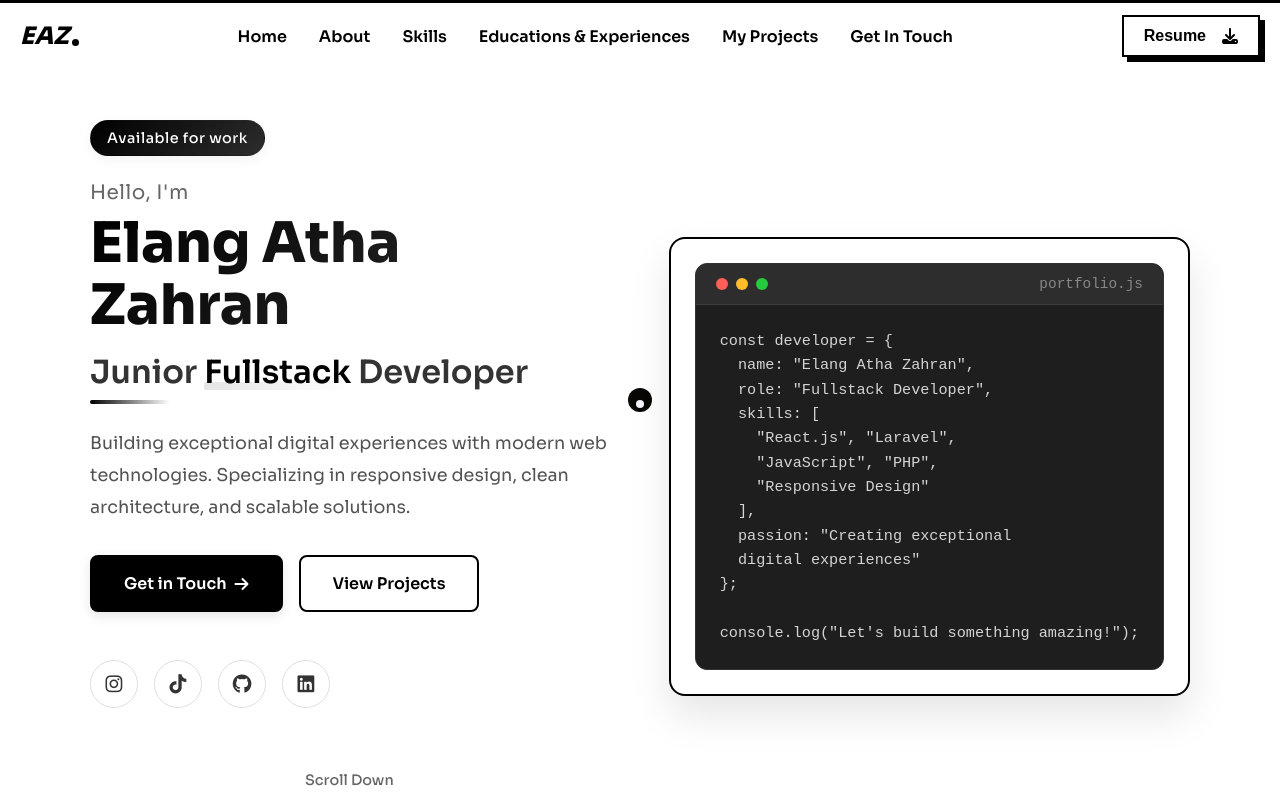
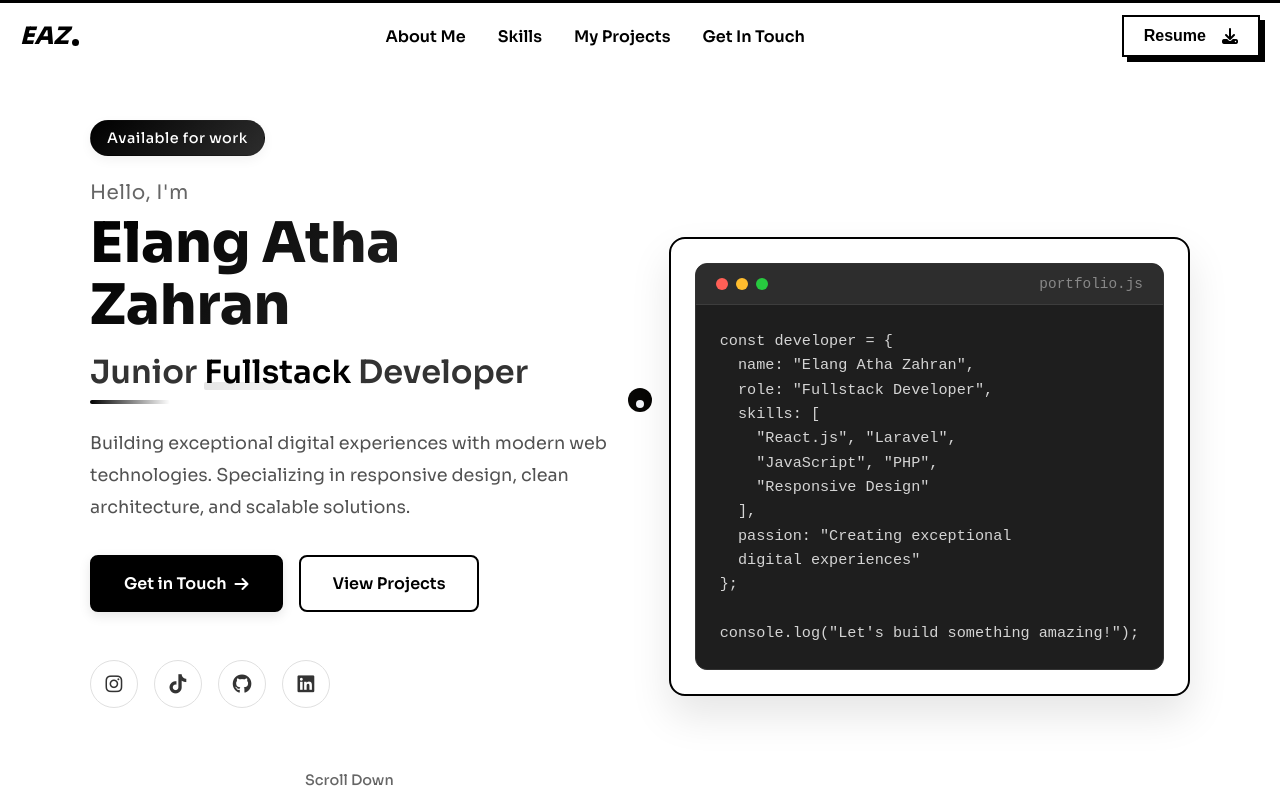
Before and after one commit to zayennn/portfolio, a React (Create React App) app: page / in a window 1280 px wide. Shown: the top 800 px of the page. Built offline with nearby package versions, Linux system fonts and the light colour scheme.

Commit message:
update navbar

```diff
--- a/src/components/Navbar/Navbar.jsx
+++ b/src/components/Navbar/Navbar.jsx
@@ -1,11 +1,12 @@
 import React, { useEffect, useRef, useState } from 'react'
-import { Link } from 'react-router-dom'
+import { Link, useLocation } from 'react-router-dom'
 import { motion, AnimatePresence, useScroll, useSpring } from 'framer-motion'
 import styles from './navbar.module.css'
 
 const Navbar = () => {
     const [isMenuOpen, setIsMenuOpen] = useState(false);
     const navbarRef = useRef(null);
+    const location = useLocation();
     const { scrollYProgress } = useScroll();
     const scrollX = useSpring(scrollYProgress, {
         stiffness: 120,
@@ -31,33 +32,32 @@ const Navbar = () => {
         };
     }, []);
 
+    useEffect(() => {
+        // Scroll to top ketika route berubah
+        window.scrollTo(0, 0);
+        setIsMenuOpen(false);
+    }, [location]);
+
     const toggleMenu = () => {
         setIsMenuOpen(!isMenuOpen);
     };
 
     const navLinks = [
-        { id: 1, text: 'home', href: '/' },
-        { id: 2, text: 'about', href: '#about' },
-        { id: 3, text: 'skills', href: '/skills' },
-        { id: 4, text: 'educations & experiences', href: '#education' },
-        { id: 5, text: 'my projects', href: '/projects' },
-        { id: 6, text: 'get in touch', href: '/contact' },
+        { id: 1, text: 'about me', href: '/#about' },
+        { id: 2, text: 'skills', href: '/skills' },
+        { id: 3, text: 'my projects', href: '/projects' },
+        { id: 4, text: 'get in touch', href: '/contact' },
     ];
 
     const handleNavClick = (href) => {
-        if (href.startsWith('/')) {
-            setIsMenuOpen(false);
-            return;
-        }
+        setIsMenuOpen(false);
 
-        if (window.location.pathname === '/') {
-            setIsMenuOpen(false);
-            const element = document.querySelector(href);
+        if (href.includes('#') && location.pathname === '/') {
+            const elementId = href.split('#')[1];
+            const element = document.getElementById(elementId);
             if (element) {
                 element.scrollIntoView({ behavior: 'smooth' });
             }
-        } else {
-            window.location.href = `/${href}`;
         }
     };
 
@@ -119,23 +119,14 @@ const Navbar = () => {
             />
 
             <div ref={navbarRef} className={styles.navbar__container}>
-                <Link className={styles.brand} to="/">
+                <Link className={styles.brand} to="/" data-cursor="hover">
                     EAZ
                 </Link>
 
                 {/* Desktop Menu */}
                 <nav className={styles.nav__menu}>
                     {navLinks.map((link) => (
-                        link.href.startsWith('/') ? (
-                            <Link
-                                key={link.id}
-                                className={styles.nav__link}
-                                to={link.href}
-                                data-cursor="hover"
-                            >
-                                {link.text}
-                            </Link>
-                        ) : (
+                        link.href.includes('#') ? (
                             <a
                                 key={link.id}
                                 className={styles.nav__link}
@@ -148,6 +139,15 @@ const Navbar = () => {
                             >
                                 {link.text}
                             </a>
+                        ) : (
+                            <Link
+                                key={link.id}
+                                className={styles.nav__link}
+                                to={link.href}
+                                data-cursor="hover"
+                            >
+                                {link.text}
+                            </Link>
                         )
                     ))}
                 </nav>
@@ -163,7 +163,24 @@ const Navbar = () => {
                             exit="closed"
                         >
                             {navLinks.map((link, index) => (
-                                link.href.startsWith('/') ? (
+                                link.href.includes('#') ? (
+                                    <motion.a
+                                        key={link.id}
+                                        className={styles.nav__link}
+                                        href={link.href}
+                                        onClick={(e) => {
+                                            e.preventDefault();
+                                            handleNavClick(link.href);
+                                        }}
+                                        variants={linkVariants}
+                                        custom={index}
+                                        initial="closed"
+                                        animate="open"
+                                        data-cursor="hover"
+                                    >
+                                        {link.text}
+                                    </motion.a>
+                                ) : (
                                     <motion.div
                                         key={link.id}
                                         variants={linkVariants}
@@ -180,23 +197,6 @@ const Navbar = () => {
                                             {link.text}
                                         </Link>
                                     </motion.div>
-                                ) : (
-                                    <motion.a
-                                        key={link.id}
-                                        className={styles.nav__link}
-                                        href={link.href}
-                                        onClick={(e) => {
-                                            e.preventDefault();
-                                            handleNavClick(link.href);
-                                        }}
-                                        variants={linkVariants}
-                                        custom={index}
-                                        initial="closed"
-                                        animate="open"
-                                        data-cursor="hover"
-                                    >
-                                        {link.text}
-                                    </motion.a>
                                 )
                             ))}
                             <motion.button
```
